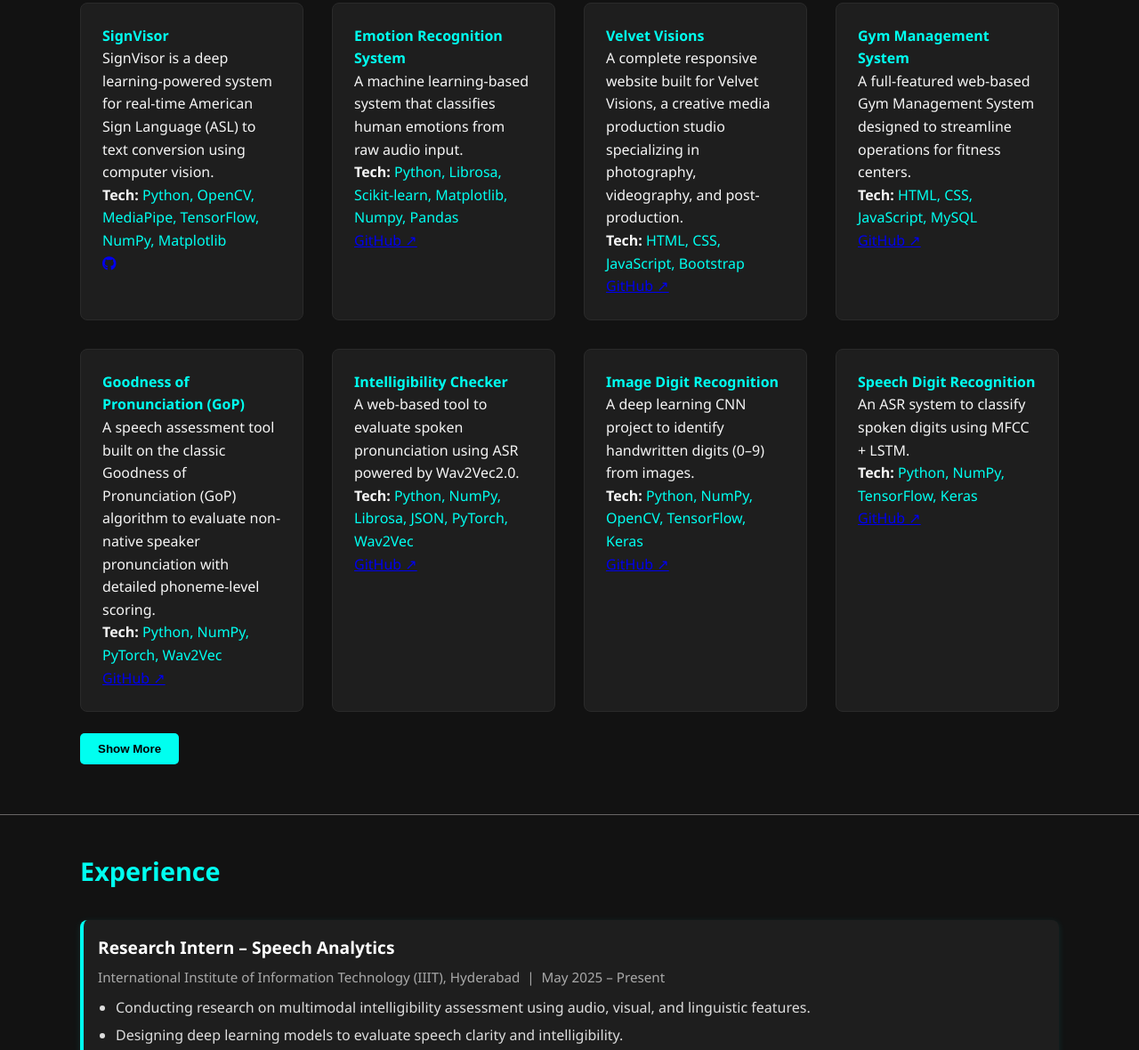
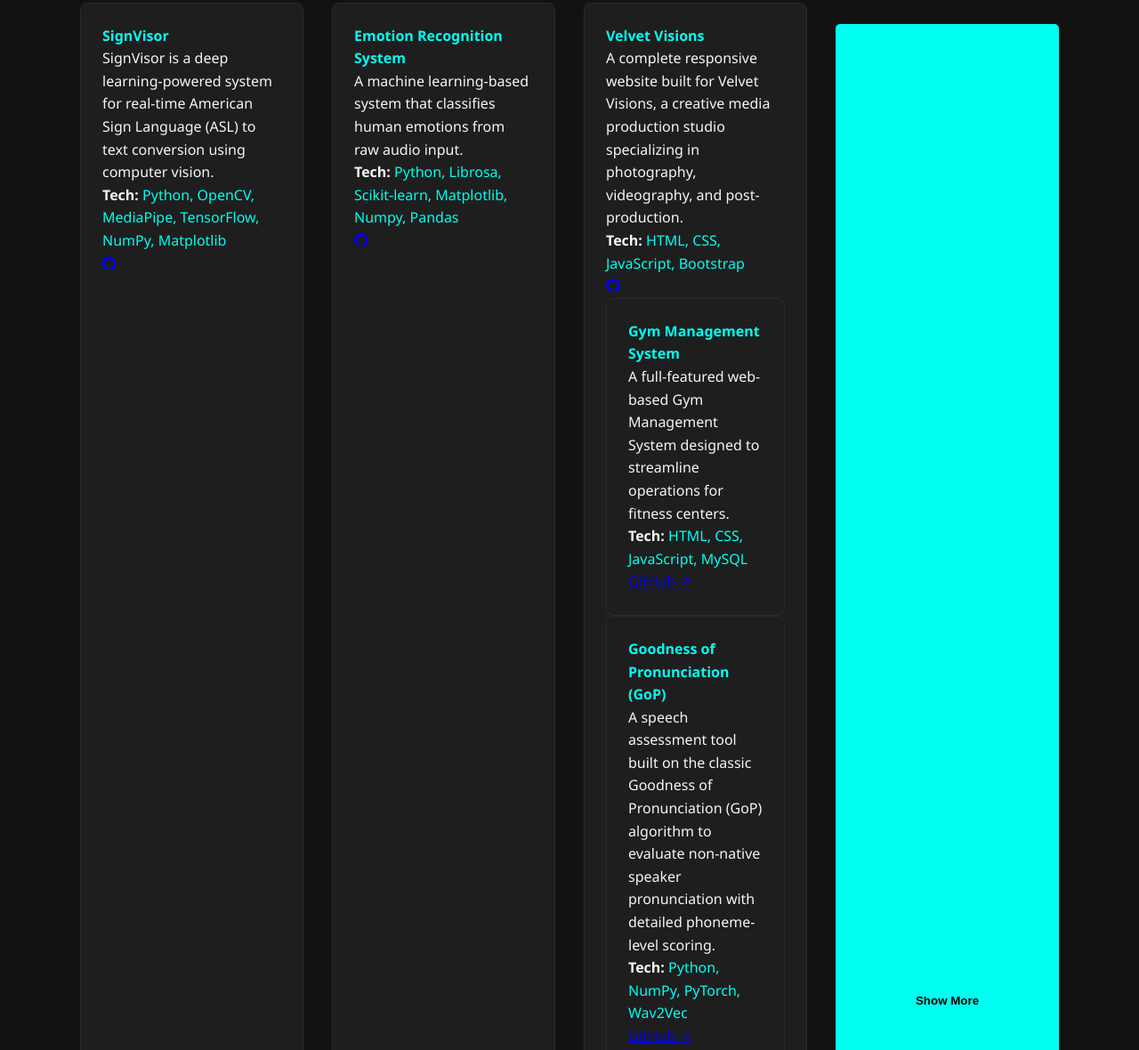
Before and after one commit to afran-263/Portfolio-web, a plain HTML site: page index.html in a window 1280 px wide. Shown: the part 750-1930 px from the top of the page at 89% size. Drawn offline with Linux system fonts and the light colour scheme.

Commit message:
Update index.html

```diff
--- a/index.html
+++ b/index.html
@@ -73,15 +73,14 @@
         <h4>Emotion Recognition System</h4>
         <p>A machine learning-based system that classifies human emotions from raw audio input.</p>
         <p><strong>Tech:</strong> <span>Python, Librosa, Scikit-learn, Matplotlib, Numpy, Pandas</span></p>
-        <a href="https://github.com/afran-263/Speech-Emotion-Classification" class="project-link">GitHub ↗</a>
+        <a href="https://github.com/afran-263/Speech-Emotion-Classification" target="_blank" aria-label="GitHub"><i class="fab fa-github"></i></a>
       </div>
 
       <div class="card">
         <h4>Velvet Visions</h4>
         <p>A complete responsive website built for Velvet Visions, a creative media production studio specializing in photography, videography, and post-production.</p>
         <p><strong>Tech:</strong><span> HTML, CSS, JavaScript, Bootstrap</span></p>
-        <a href="https://github.com/sharletk/acm-hackathon" class="project-link">GitHub ↗</a>
-      </div>
+        <a href="https://github.com/sharletk/acm-hackathon" target="_blank" aria-label="GitHub"><i class="fab fa-github"></i></a>
 
       <!-- HIDDEN BY DEFAULT ON MOBILE -->
       <div class="card hidden-on-mobile">
```
